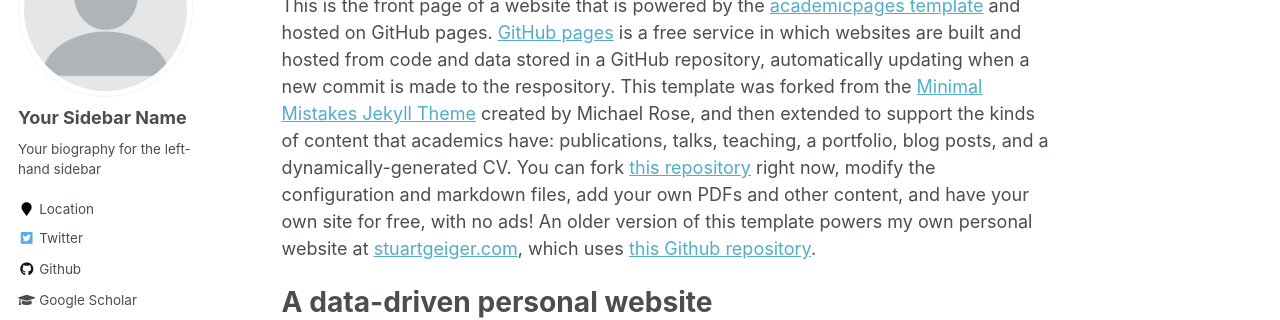
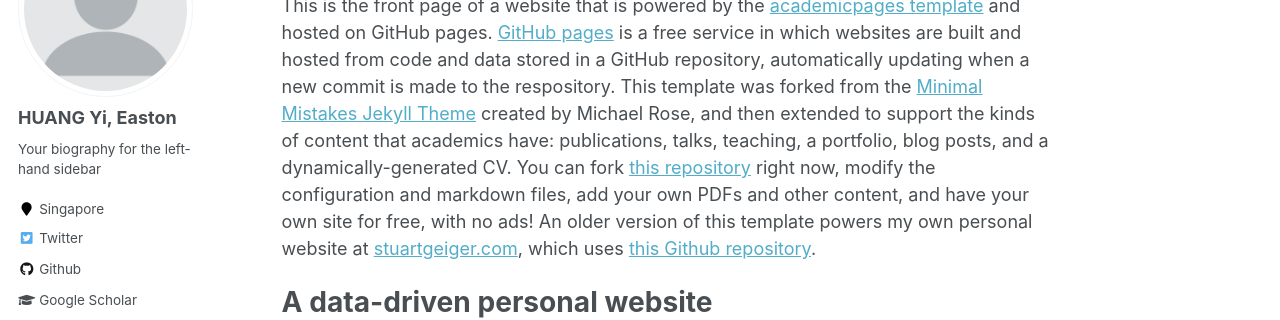
Before and after one commit to easton-hy/easton-hy.github.io, a Jekyll site: the page built from _pages/about.md, in a window 1280 px wide. Shown: the part 196-516 px from the top of the page. Built offline with Jekyll 4.4.1, drawn with Linux system fonts in a browser that asks for light colours; some web fonts are replaced.

Commit message:
Update _config.yml

```diff
--- a/_config.yml
+++ b/_config.yml
@@ -80,10 +80,10 @@ analytics:
 
 # Site Author
 author:
-  name             : "Your Sidebar Name"
+  name             : "HUANG Yi, Easton"
   avatar           : "profile.png"
   bio              : "Your biography for the left-hand sidebar"
-  location         : "Location"
+  location         : "Singapore"
   employer         :
   pubmed           : "https://www.ncbi.nlm.nih.gov/pubmed/?term=john+snow"
   googlescholar    : "http://yourfullgooglescholarurl.com"
```
